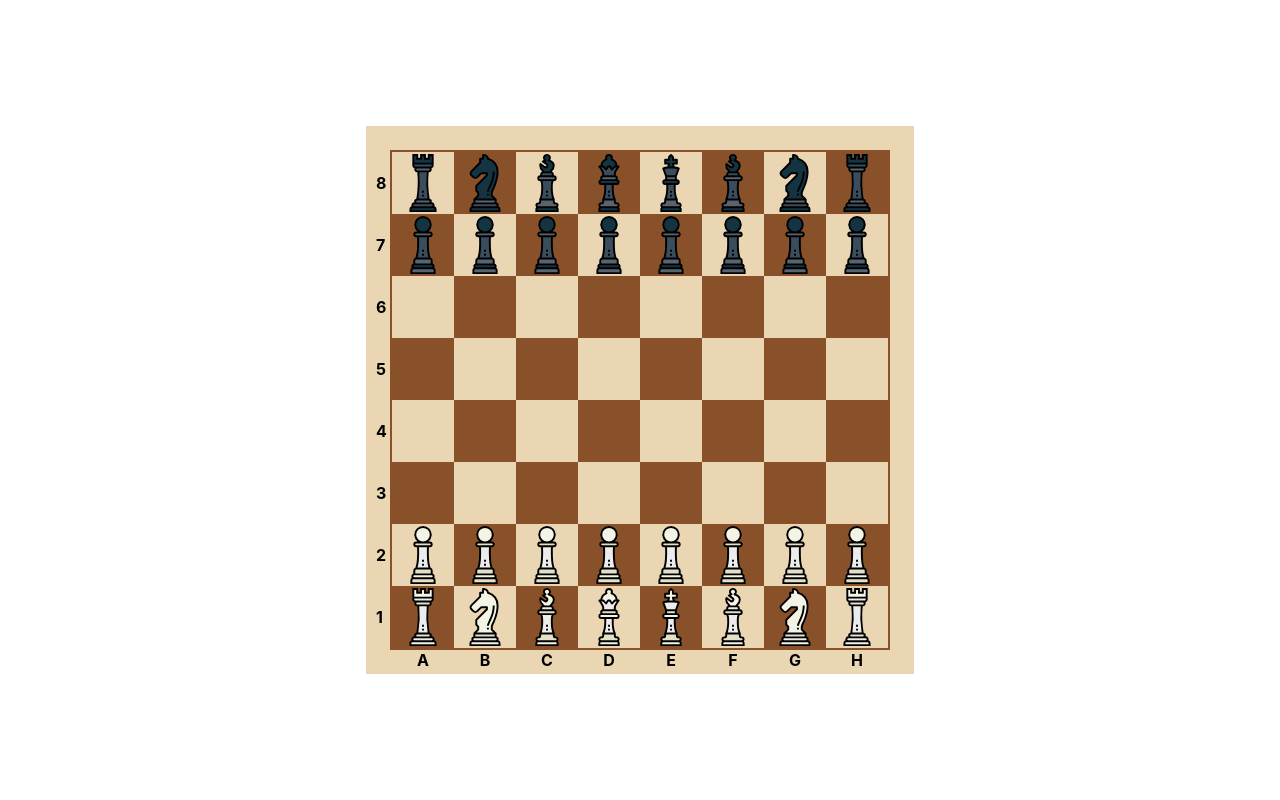
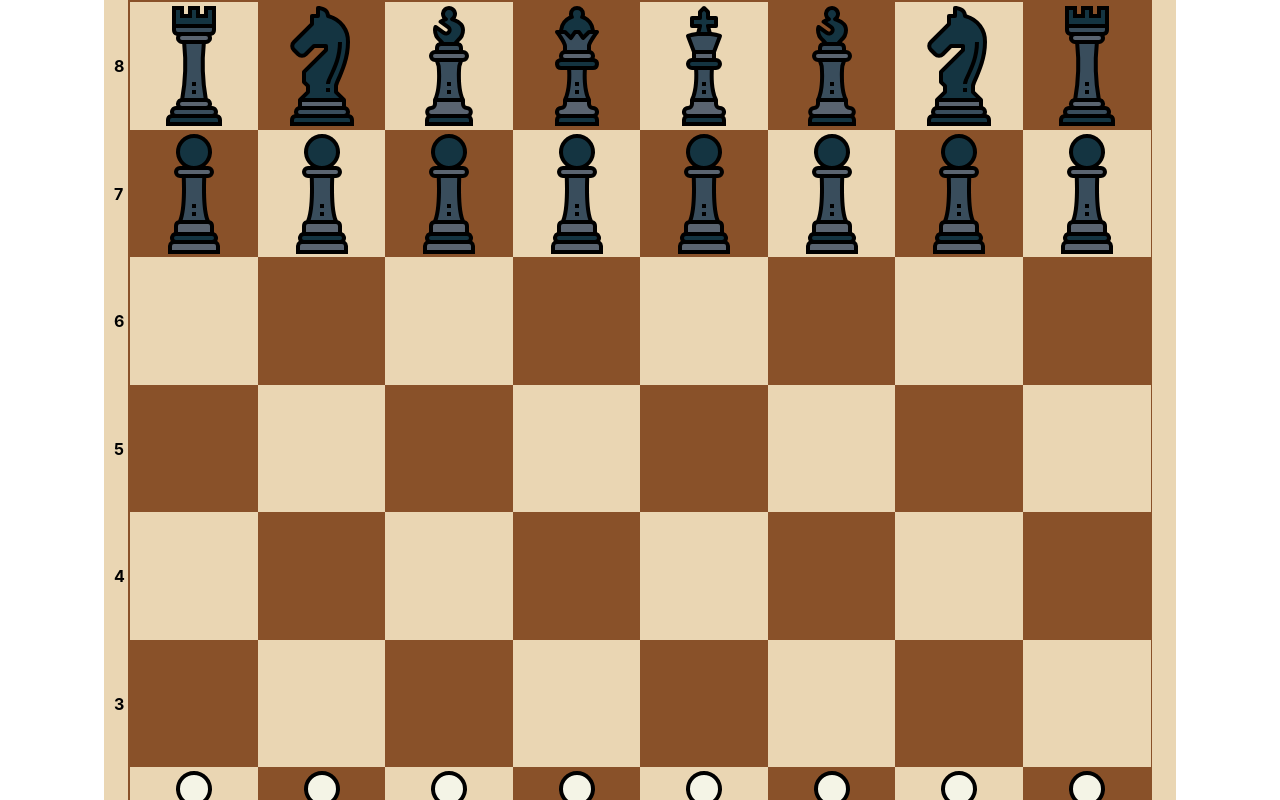
Before and after one commit to leooc1/chess, a React (Vite) app: page / in a window 1280 px wide. Shown: the top 800 px of the page. Built offline with nearby package versions, Linux system fonts and the light colour scheme.

Commit message:
chore: plugin daisyui para tailwindcss

```diff
--- a/package.json
+++ b/package.json
@@ -11,6 +11,7 @@
   },
   "dependencies": {
     "@tailwindcss/vite": "^4.3.3",
+    "daisyui": "^5.7.39",
     "react": "^19.2.8",
     "react-dom": "^19.2.8",
     "react-router-dom": "^7.18.3",
--- a/styles/index.css
+++ b/styles/index.css
@@ -1,9 +1,15 @@
 @import "tailwindcss";
+@plugin "daisyui";
 
 .chess-position {
   animation: pop-in 0.1s ease both;
   animation-delay: calc(sibling-index() * 0.05s);
 }
+
+/* .piece-position {
+  animation: pop-in 1s ease both;
+  animation-delay: calc(sibling-index() * 0.05s);
+} */
 
 @keyframes pop-in {
   0% {
@@ -19,13 +25,3 @@
     opacity: 1;
   }
 }
-
-@utility chessboard-size-xl{
-  width: 750px;
-  height: 750px;
-}
-
-@utility chessboard-size-lg{
-  width: 500px;
-  height: 500px;
-}
```
Also changed, not shown: 1 other file (tests, documents, lock files or other folders).
